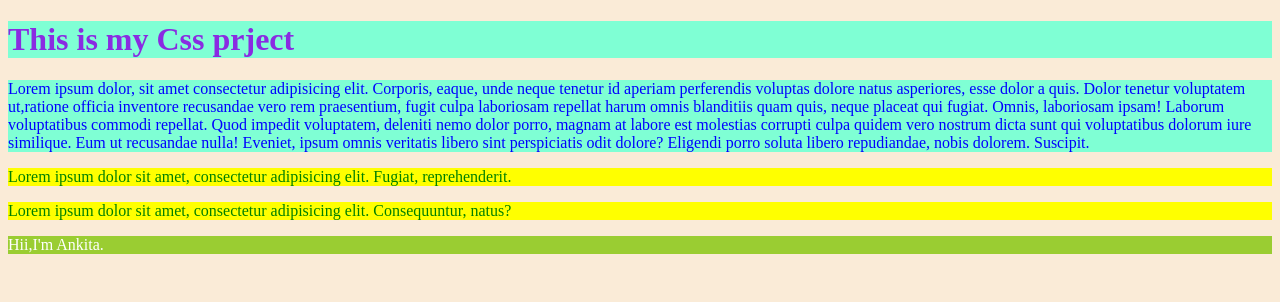
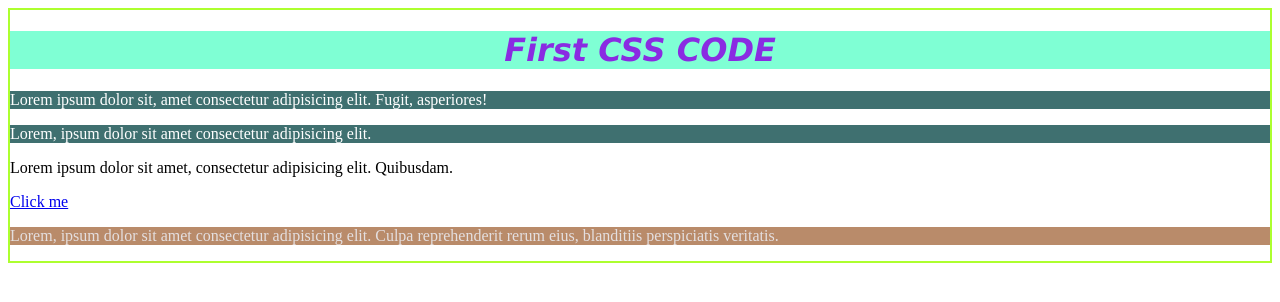
Before and after one commit to Ankita-Dey-25/Basic_Project, a plain HTML site: page HTML2/index.html in a window 1280 px wide. Drawn offline with Linux system fonts and the light colour scheme.

Commit message:
new changes

```diff
--- a/HTML2/index.html
+++ b/HTML2/index.html
@@ -4,22 +4,25 @@
     <meta charset="UTF-8">
     <meta name="viewport" content="width=device-width, initial-scale=1.0">
     <title>HTML</title>
-    <style>
+    <!-- <style>
         p{
           background-color: aquamarine;
           color: blue;
         }
-    </style>
+    </style> -->
     <link rel="stylesheet" href="./style.css">
 </head>
 <body>
+    <!-- <div>
+
         <h1 style="background-color: aquamarine;color: blueviolet;">This is my Css prject</h1>
        <p>Lorem ipsum dolor, sit amet consectetur adipisicing elit. Corporis, eaque, unde neque tenetur id aperiam perferendis voluptas dolore natus asperiores, esse dolor a quis.
           Dolor tenetur voluptatem ut,ratione officia inventore recusandae vero rem praesentium,
           fugit culpa laboriosam repellat harum omnis blanditiis quam quis,
            neque placeat qui fugiat. Omnis, laboriosam ipsam! Laborum voluptatibus commodi repellat. Quod impedit voluptatem, deleniti nemo dolor porro,
            magnam at labore est molestias corrupti culpa quidem vero nostrum dicta sunt qui voluptatibus dolorum iure similique. Eum ut recusandae nulla! Eveniet, ipsum omnis veritatis libero sint perspiciatis odit dolore?
-        Eligendi porro soluta libero repudiandae, nobis dolorem. Suscipit.</p>
+          Eligendi porro soluta libero repudiandae, nobis dolorem. Suscipit.
+        </p>
           <p class="para">
              Lorem ipsum dolor sit amet, consectetur adipisicing elit. Fugiat, reprehenderit.
           </p>
@@ -29,6 +32,18 @@
               <p id="A">
                  Hii,I'm Ankita.
               </p>
+    </div> -->
+
+        <h1>First CSS CODE</h1>
+        <div id="new">
+            <p class="para">Lorem ipsum dolor sit, amet consectetur adipisicing elit. Fugit, asperiores!</p>
+            <p class="para">Lorem, ipsum dolor sit amet consectetur adipisicing elit.</p>
+        </div>
+        <div>
+            <p>Lorem ipsum dolor sit amet, consectetur adipisicing elit. Quibusdam.</p>
+            <a href="https://developer.mozilla.org/">Click me</a>
+        </div>
+        <p class="para">Lorem, ipsum dolor sit amet consectetur adipisicing elit. Culpa reprehenderit rerum eius, blanditiis perspiciatis veritatis.</p>
 
 </body>
 </html>
--- a/HTML2/style.css
+++ b/HTML2/style.css
@@ -1,11 +1,29 @@
-*{
-    background-color: antiquewhite;
+
+body{
+    border: 2px solid greenyellow;
 }
-.para{
-    background-color: yellow;
-    color:green;
+h1{
+    background-color: aquamarine;
+    color:blueviolet;
+    font-family: Verdana, Geneva, Tahoma, sans-serif;
+    font-style: oblique;
+    text-shadow:0cqmax;
+    text-align: center;
 }
-#A{
+#new p{
     background-color: yellowgreen;
     color: white;
+    text-align: justify;
 }
+#new>p{
+    background-color: rgb(63, 112, 112);
+
+}
+#new+p{
+    background-color: rgb(148, 98, 194);
+    color: brown;
+}
+#new~p{
+    background-color: rgb(185, 139, 106);
+    color: rgb(228, 223, 224);
+}
```
Lines whose indentation alone changed are shown as unchanged.
